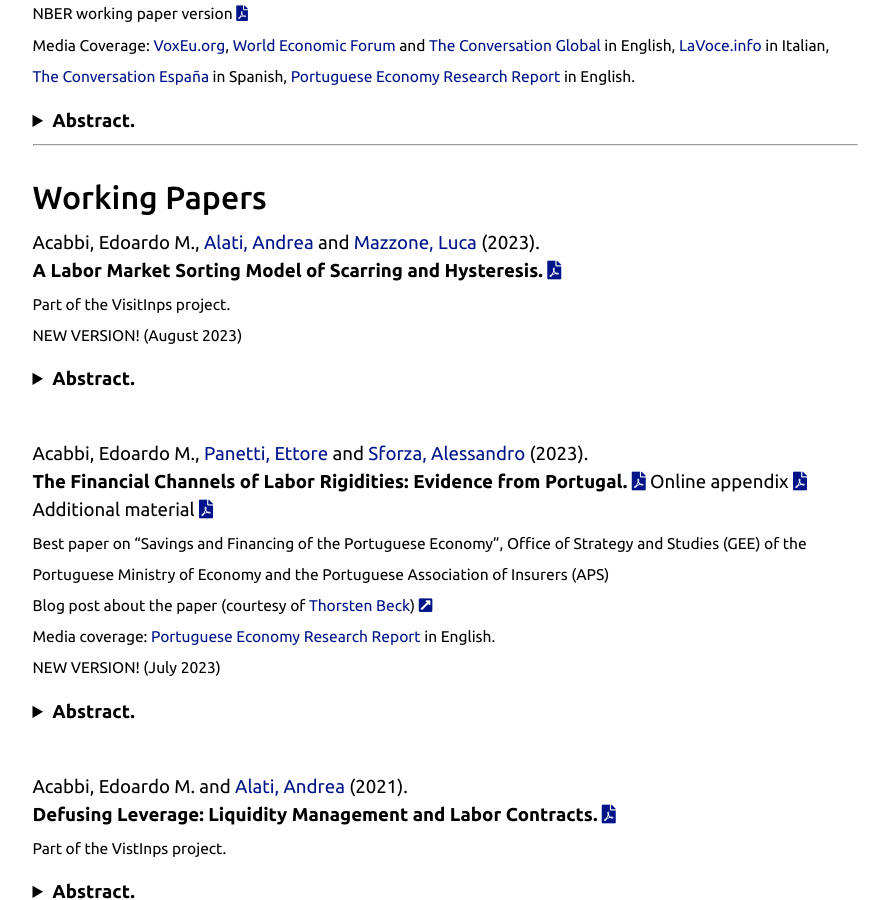
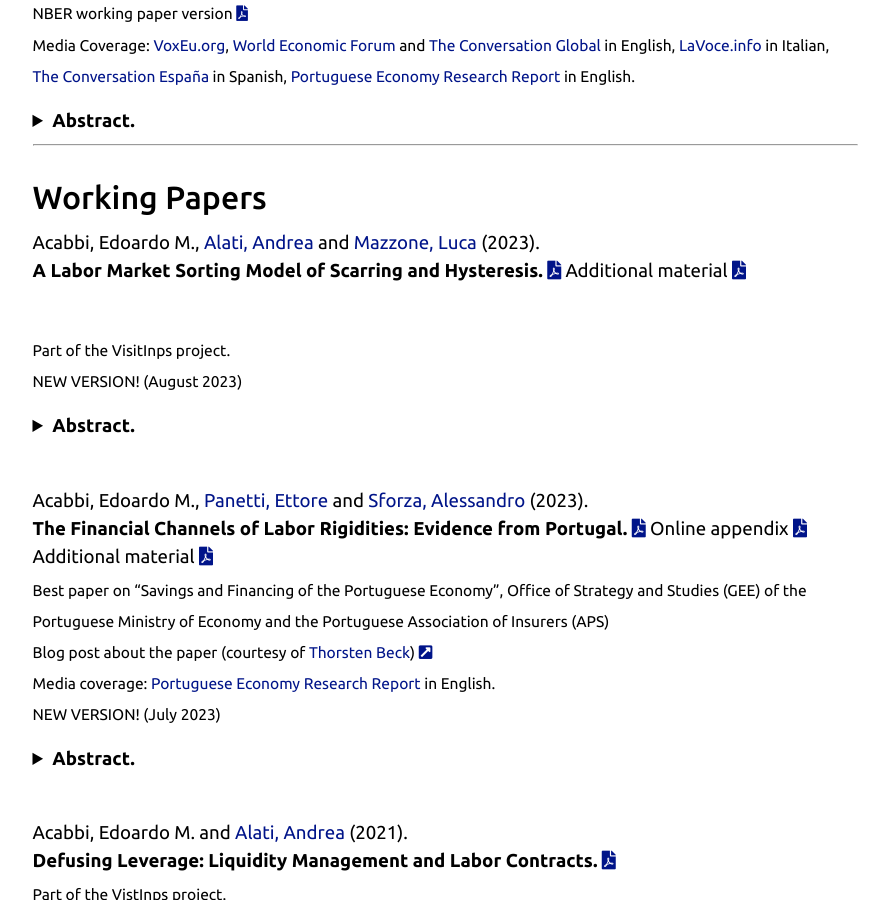
Before and after one commit to eacabbi/eacabbi.github.io, a Jekyll site: the page built from index.md, in a window 1280 px wide and 900 px high, scrolled down 1159 px. Shown: the whole window, without its empty margins (195-1084 px from the left). Built offline with Jekyll 4.4.1, drawn with Linux system fonts in a browser that asks for light colours; some web fonts are replaced.

Commit message:
update to additional material

```diff
--- a/index.md
+++ b/index.md
@@ -38,10 +38,8 @@ We document the consequences of losing a job across countries using a harmonized
 ## Working Papers
 
 Acabbi, Edoardo M., <a href="https://andrealati.github.io"> Alati, Andrea </a> and <a href="https://lucamazzone.github.io/"> Mazzone, Luca</a> (2023).
-**A Labor Market Sorting Model of Scarring and Hysteresis.** <a href="https://papers.ssrn.com/sol3/papers.cfm?abstract_id=4068858" class="{{ site.pdf_icon }}" title="{{ site.pdf_title }}" id="icon"></a>
-<!---
-Online appendix <a href="{{ site.url }}/docs/AAM_OA.pdf" class="{{ site.pdf_icon }}" title="{{ site.pdf_title }}" id="icon"></a>
--->
+**A Labor Market Sorting Model of Scarring and Hysteresis.** <a href="https://papers.ssrn.com/sol3/papers.cfm?abstract_id=4068858" class="{{ site.pdf_icon }}" title="{{ site.pdf_title }}" id="icon"></a> Additional material <a href="{{ site.url }}/docs/AAM_additional.pdf" class="{{ site.pdf_icon }}" title="{{ site.pdf_title }}" id="icon"></a>
+
 <br> <sub> Part of the VisitInps project. </sub>
 <br> <sub>NEW VERSION! (August 2023)</sub>
 
```
Also changed, not shown: 2 other files.
